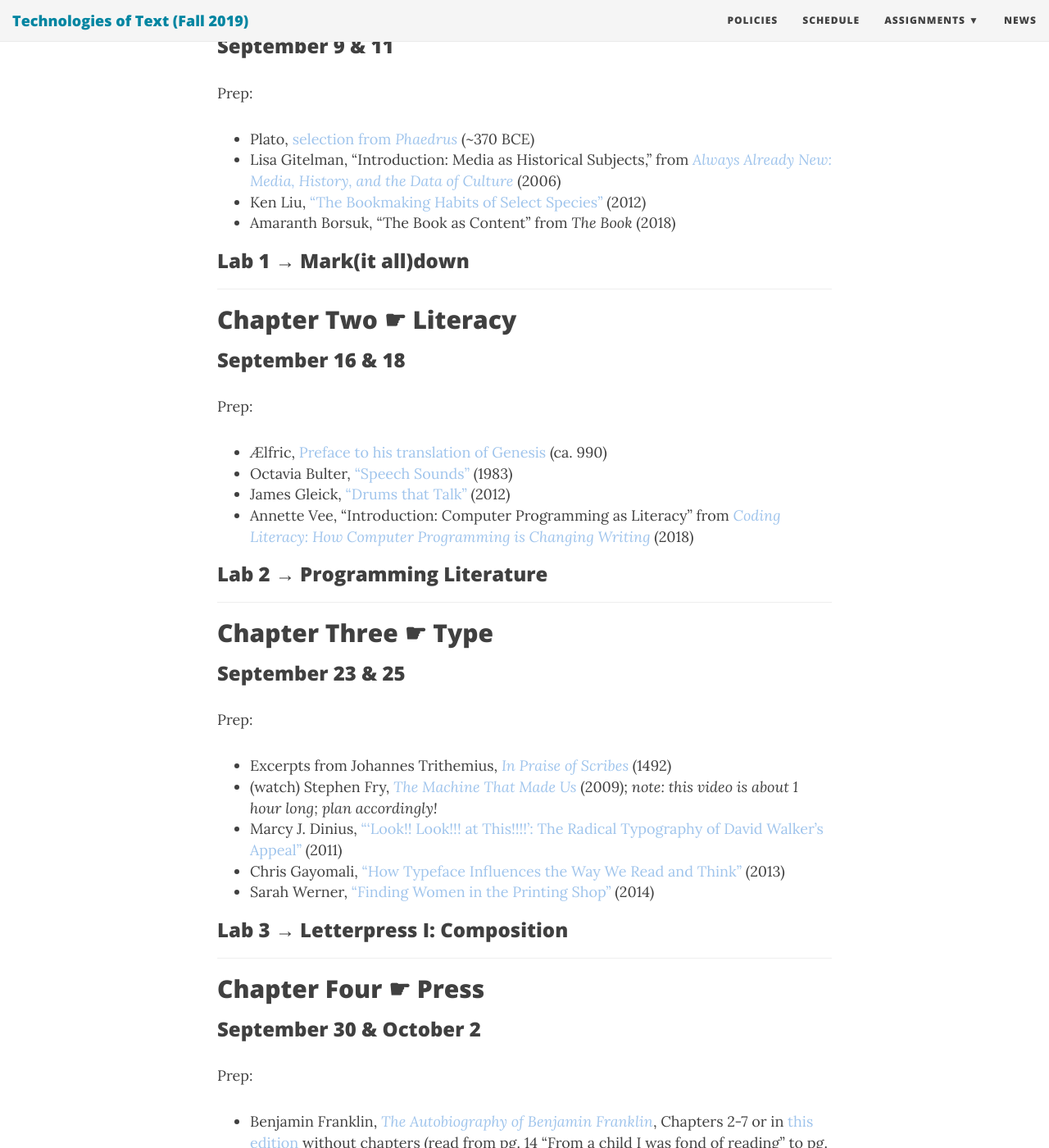
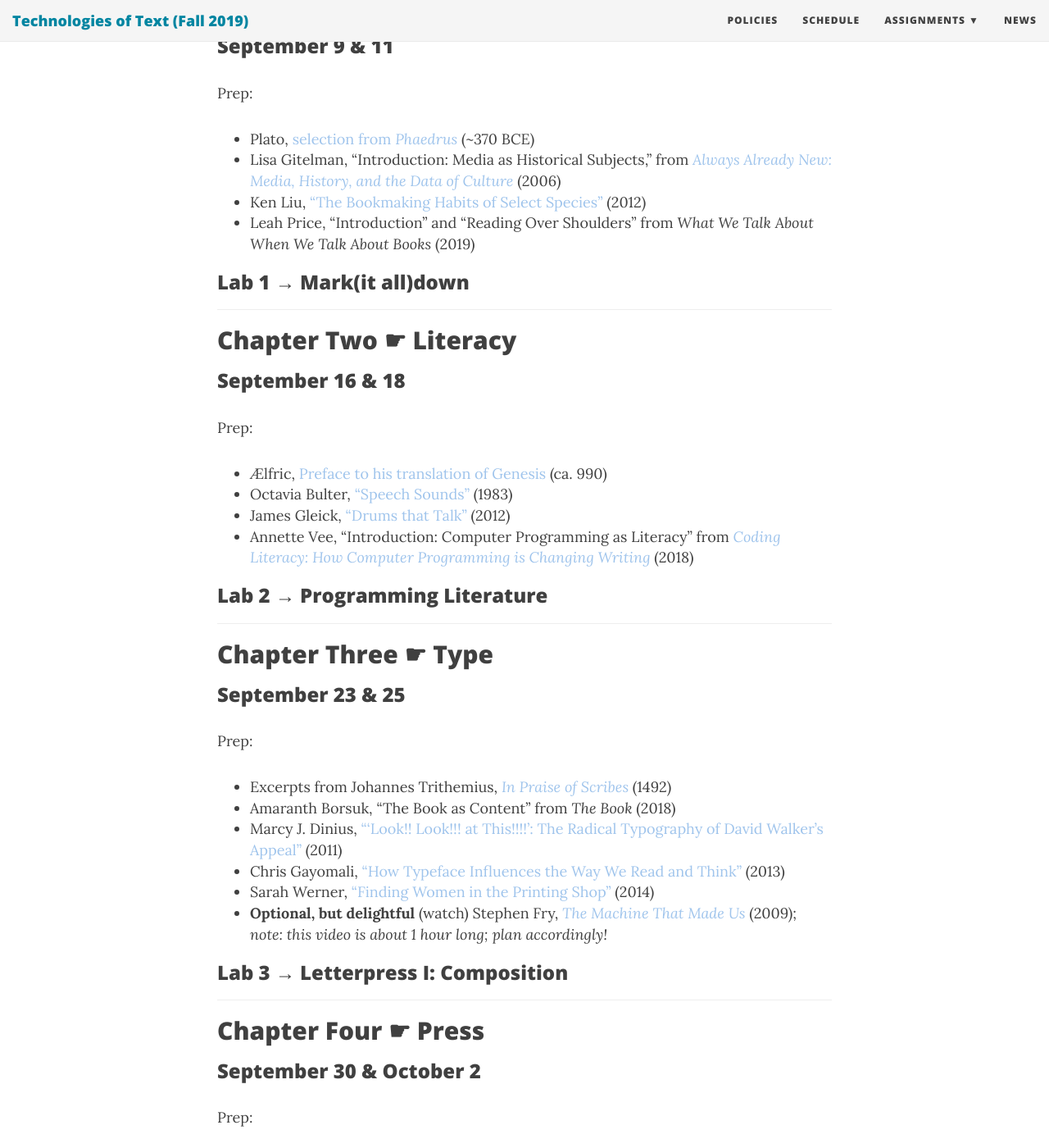
Before and after one commit to rccordell/f19tot, a Jekyll site: the page built from schedule.md, in a window 1280 px wide and 1400 px high, scrolled down 1443 px. Shown: the whole window at 82% size. Built offline with Jekyll 4.4.1, drawn with Linux system fonts in a browser that asks for light colours; nearby versions of some CDN libraries; some web fonts are replaced; some of the changed text lies outside the part shown.

Commit message:
add Leah Price to schedule

```diff
--- a/schedule.md
+++ b/schedule.md
@@ -35,7 +35,7 @@ Prep:
 + Plato, [selection from *Phaedrus*](https://www.units.miamioh.edu/technologyandhumanities/plato.htm) (~370 BCE)
 + Lisa Gitelman, "Introduction: Media as Historical Subjects," from [*Always Already New: Media, History, and the Data of Culture*](https://northeastern.alma.exlibrisgroup.com/leganto/public/01NEU_INST/citation/9427052590001401?auth=SAML) (2006)
 + Ken Liu, ["The Bookmaking Habits of Select Species"](http://www.lightspeedmagazine.com/fiction/the-bookmaking-habits-of-select-species/) (2012)
-+ Amaranth Borsuk, “The Book as Content” from *The Book* (2018)
++ Leah Price, "Introduction" and "Reading Over Shoulders" from *What We Talk About When We Talk About Books* (2019)
 
 ### Lab 1 &#8594; Mark(it all)down
 
@@ -64,10 +64,11 @@ Prep:
 Prep:
 
 + Excerpts from Johannes Trithemius, [*In Praise of Scribes*](http://misc.yarinareth.net/trithemius.html) (1492)
-+ (watch) Stephen Fry, [*The Machine That Made Us*](http://www.veoh.com/watch/v18714625RMJnrG8x) (2009); *note: this video is about 1 hour long; plan accordingly!*
++ Amaranth Borsuk, “The Book as Content” from *The Book* (2018)
 + Marcy J. Dinius, ["'Look!! Look!!! at This!!!!': The Radical Typography of David Walker’s Appeal"](https://northeastern.alma.exlibrisgroup.com/leganto/public/01NEU_INST/citation/9427055560001401?auth=SAML) (2011)
 + Chris Gayomali, ["How Typeface Influences the Way We Read and Think"](http://theweek.com/articles/463196/how-typeface-influences-way-read-think) (2013)
 + Sarah Werner, ["Finding Women in the Printing Shop"](http://sarahwerner.net/blog/2014/10/finding-women-in-the-printing-shop/) (2014)
++ **Optional, but delightful** (watch) Stephen Fry, [*The Machine That Made Us*](http://www.veoh.com/watch/v18714625RMJnrG8x) (2009); *note: this video is about 1 hour long; plan accordingly!*
 
 ### Lab 3 &#8594; Letterpress I: Composition
 
@@ -81,8 +82,8 @@ Prep:
 
 + Benjamin Franklin, [*The Autobiography of Benjamin Franklin*](https://www.gutenberg.org/files/20203/20203-h/20203-h.htm#II), Chapters 2-7 or in [this edition](https://northeastern.alma.exlibrisgroup.com/leganto/public/01NEU_INST/citation/9427052650001401?auth=SAML) without chapters (read from pg. 14 "From a child I was fond of reading" to pg. 53 "I think this was in or about the year 1729.")
 + Emily Faithfull, ["Women Compositors,"](https://northeastern.alma.exlibrisgroup.com/leganto/public/01NEU_INST/citation/9007242390001401?auth=SAML) *English Woman's Journal* (1861)
-+ (watch) Carl Schlesinger and David Loeb Weiss, ["Farewell etaoin shrdlu"](https://vimeo.com/127605643) (1978)
 + James Gleick, ["Two Wordbooks"](https://northeastern.alma.exlibrisgroup.com/leganto/public/01NEU_INST/citation/9484557160001401?auth=SAML) from *The Information* (2011)
++ Leah Price, "The Real Life of Books" from *What We Talk About When We Talk About Books* (2019)
 
 ### Lab 4 &#8594; Letterpress II: Presswork
 
@@ -107,6 +108,7 @@ Prep:
 + William Blake, [*The Marriage of Heaven and Hell*](http://www.blakearchive.org/work/mhh) (1790)
     + This is a long work and I don't expect you to read all of it. Read close through page/object 10 in one edition (through "Proverbs of Hell") and then compare those first 10 pages with 2-3 additional editions.
 + Joseph Viscomi, [“Illuminated Printing”](http://www.blakearchive.org/exhibit/illuminatedprinting)
++ Amaranth Borsuk, “The Book as Idea” from *The Book* (2018)
 
 ### Lab 5 &#8594; Illuminating the Text
 
@@ -118,10 +120,7 @@ Prep:
 
 + Ellen Cushman, ["'We're Taking the Genius of Sequoyah into This Century': The Cherokee Syllabary, Peoplehood, and Perseverance"](https://northeastern.alma.exlibrisgroup.com/leganto/public/01NEU_INST/citation/9427052620001401?auth=SAML) (2011)
 + Bonnie Mak, ["Architectures of the Page"](https://northeastern.alma.exlibrisgroup.com/leganto/public/01NEU_INST/citation/9427052600001401?auth=SAML) (2011)
-+ Lauren J. Young, Daniel Peterschmidt, and Cat Frazier, "File Not Found Series" (2017)
-  + ["Ghosts in The Reels"](https://apps.sciencefriday.com/data/ghosts.html)
-  + ["The Librarians Saving the Internet"](https://apps.sciencefriday.com/data/librarians.html)
-  + ["Data Reawakening"](https://apps.sciencefriday.com/data/reawakening.html)
++ Leah Price, "Reading on the Move" and "Prescribed Reading" from *What We Talk About When We Talk About Books* (2019)
 
 *Meet in the Northeastern Archives & Special Collections, 92 Snell Library (in the basement) on Wednesday, October 9*
 
```
Also changed, not shown: other parts of schedule.md (+2 -2 lines).
